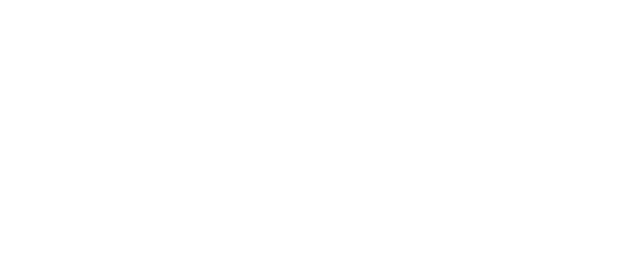
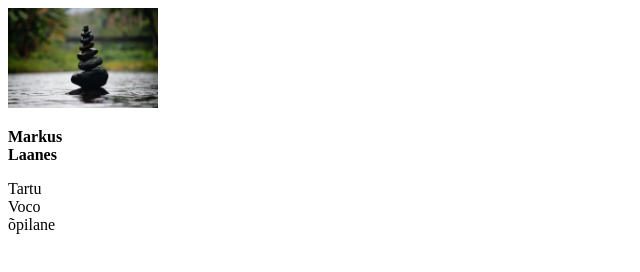
Before and after one commit to 111markus/Oppeveeb_HTML_CSS, a plain HTML site: page index.html in a window 1280 px wide. Shown: the whole page, without its empty margins (0-640 px from the left). Drawn offline with Linux system fonts and the light colour scheme.

Commit message:
Taiendasin HTML faili ja lisasin CSS faili koos pildiga

```diff
--- /dev/null
+++ b/css/style.css
@@ -0,0 +1,9 @@
+p {
+    width: 30px;
+}
+img {
+    width :150px;
+}
+.title {
+    font-weight: bold;
+}
--- a/index.html
+++ b/index.html
@@ -1,12 +1,15 @@
 <!DOCTYPE html>
 <html>
     <head>
-
+        <meta http-equiv="Content-Type" content="text/html;charset=UTF-8">
+        <meta name="viewport" content="width=device-width, initial-scale=1.0">
         <title>Veebileht</title>
+        <link rel="stylesheet" href="css/style.css">
     </head>
     <body>
-
-
+        <img src="images/kivid.jpg" alt="kivid">
+        <p class="title">Markus Laanes</p>
+        <p>Tartu Voco õpilane</p>
     </body>
 
 
```
Also changed, not shown: images/kivid.jpg (added), 1 other file.
